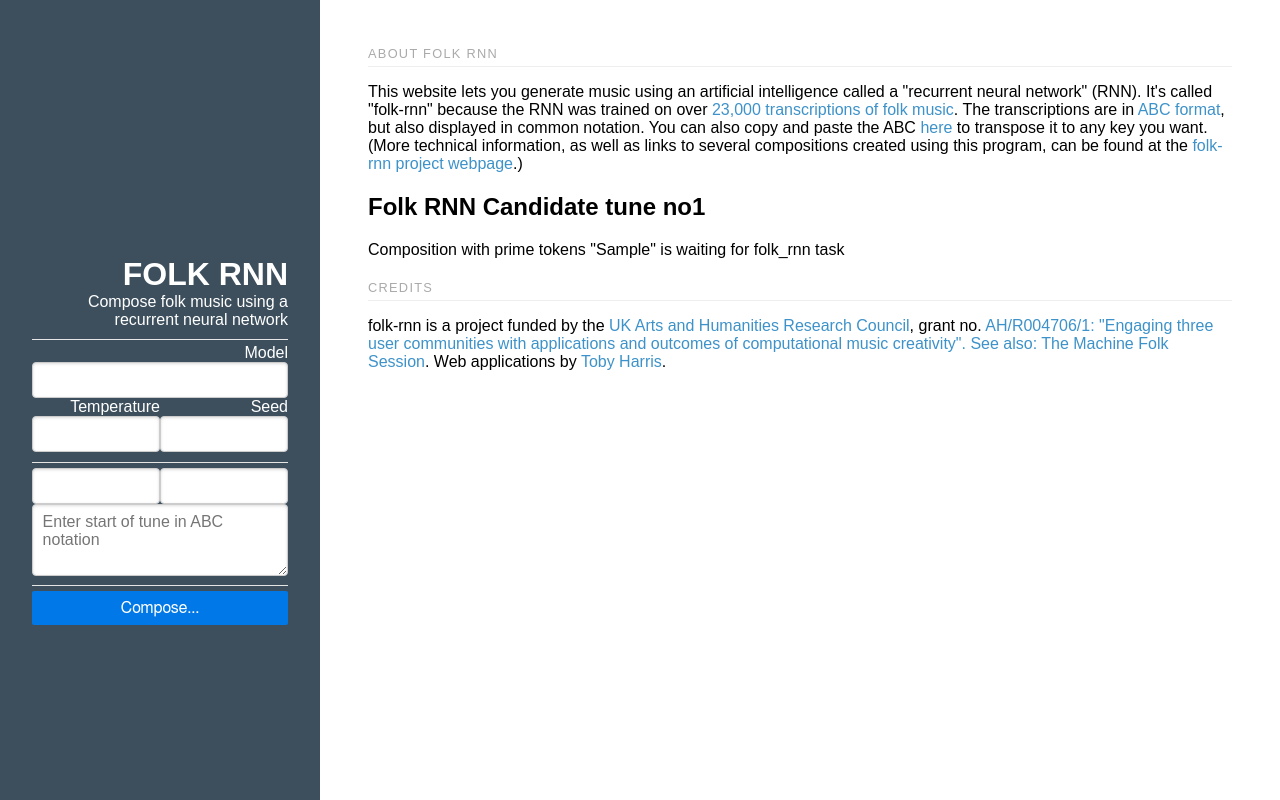
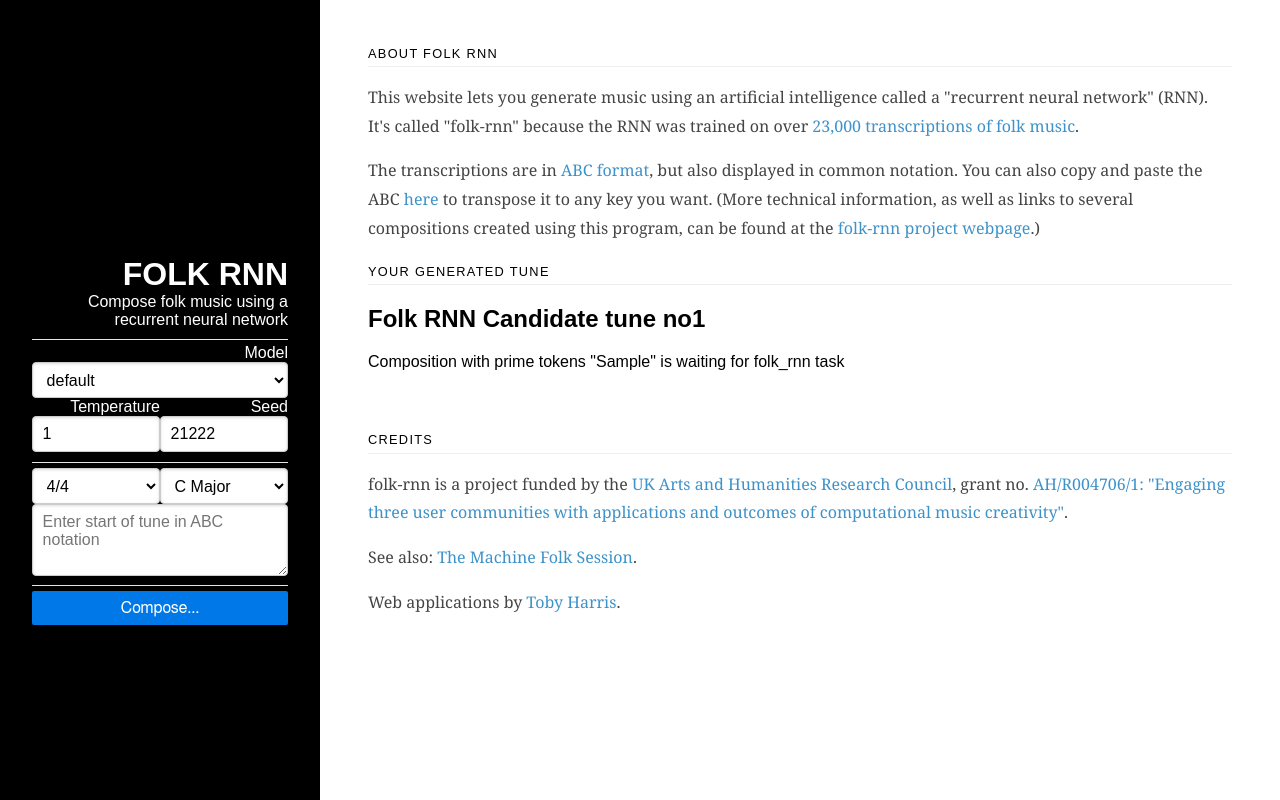
Before and after one commit to tobyspark/folk-rnn-webapp, a Django app: template folk_rnn_site/composer/templates/composer/tune-in-process.html in a window 1280 px wide. Run offline with Django 3.2, Linux system fonts and the light colour scheme; tables that the repository leaves empty hold one stand-in row (values such as "Sample post"); the template is opened without the code that fills it: values that come from a table or form of the project are taken from there, most other values are stand-ins (such as "Sample title", 1, 10 or a date in 2020); some libraries are stand-ins or nearby versions.

Commit message:
Style pass

```diff
--- a/folk_rnn_site/composer/static/blog.css
+++ b/folk_rnn_site/composer/static/blog.css
@@ -34,8 +34,16 @@ h3 {
 }
 
 .sidebar {
-    background: rgb(61, 79, 93);
+    background: black;
     color: #fff;
+}
+
+.sidebar select, input, textarea {
+    color: black;
+}
+
+.sidebar #compose_button {
+    color: white
 }
 
 .brand-title,
@@ -77,7 +85,7 @@ h3 {
 
 .content-subhead {
     text-transform: uppercase;
-    color: #aaa;
+    color: #000;
     border-bottom: 1px solid #eee;
     padding: 0.4em 0;
     font-size: 80%;
@@ -155,6 +163,19 @@ h3 {
     background: none;
 }
 
+#abc {
+    resize: none;
+    overflow:hidden;
+    border: 0px;
+    font-family: monospace;
+}
+
+#composition_metadata p {
+    font-size: 80%;
+    margin-top: 0.5em;
+    margin-bottom: 0;
+}
+
 @media (min-width: 48em) {
     .content {
         padding: 2em 3em 0;
--- a/folk_rnn_site/composer/templates/composer/_footer.html
+++ b/folk_rnn_site/composer/templates/composer/_footer.html
@@ -1,4 +1,8 @@
 <div id="footer">
     <h1 class="content-subhead">Credits</h1>
-    <p> folk-rnn is a project funded by the <a href="http://www.ahrc.ac.uk/" target="_blank">UK Arts and Humanities Research Council</a>, grant no. <a href="http://gtr.rcuk.ac.uk/projects?ref=AH%2FR004706%2F1" target="_blank">AH/R004706/1: "Engaging three user communities with applications and outcomes of computational music creativity"<a/>. See also: <a href="http://themachinefolksession.org">The Machine Folk Session</a>. Web applications by <a href="http://tobyz.net">Toby Harris</a>.</p>
+    <div class="post-description">
+        <p> folk-rnn is a project funded by the <a href="http://www.ahrc.ac.uk/" target="_blank">UK Arts and Humanities Research Council</a>, grant no. <a href="http://gtr.rcuk.ac.uk/projects?ref=AH%2FR004706%2F1" target="_blank">AH/R004706/1: "Engaging three user communities with applications and outcomes of computational music creativity"</a>.</p>
+        <p>See also: <a href="http://themachinefolksession.org">The Machine Folk Session</a>.</p>
+        <p>Web applications by <a href="http://tobyz.net">Toby Harris</a>.</p>
+    </div>
 </div>
--- a/folk_rnn_site/composer/templates/composer/_header.html
+++ b/folk_rnn_site/composer/templates/composer/_header.html
@@ -1,4 +1,7 @@
 <div id="header">
     <h1 class="content-subhead">About Folk RNN</h1>
-    <p>This website lets you generate music using an artificial intelligence called a "recurrent neural network" (RNN). It's called "folk-rnn" because the RNN was trained on over <a href="http://thesession.org" target="_blank">23,000 transcriptions of folk music</a>. The transcriptions are in <a href="http://abcnotation.com/wiki/abc:standard:v2.1" target="_blank">ABC format</a>, but also displayed in common notation. You can also copy and paste the ABC <a href="http://mandolintab.net/abcconverter.php" target="_blank">here</a> to transpose it to any key you want. (More technical information, as well as links to several compositions created using this program, can be found at the <a href="https://github.com/IraKorshunova/folk-rnn" target="_blank">folk-rnn project webpage</a>.)</p>
+    <div class="post-description">
+        <p>This website lets you generate music using an artificial intelligence called a "recurrent neural network" (RNN). It's called "folk-rnn" because the RNN was trained on over <a href="http://thesession.org" target="_blank">23,000 transcriptions of folk music</a>.</p>
+        <p>The transcriptions are in <a href="http://abcnotation.com/wiki/abc:standard:v2.1" target="_blank">ABC format</a>, but also displayed in common notation. You can also copy and paste the ABC <a href="http://mandolintab.net/abcconverter.php" target="_blank">here</a> to transpose it to any key you want. (More technical information, as well as links to several compositions created using this program, can be found at the <a href="https://github.com/IraKorshunova/folk-rnn" target="_blank">folk-rnn project webpage</a>.)</p>
+    </div>
 </div>
--- a/folk_rnn_site/composer/templates/composer/tune-in-process.html
+++ b/folk_rnn_site/composer/templates/composer/tune-in-process.html
@@ -5,7 +5,10 @@
 
 {% block content %}
 <div id="tune-in-process">
-    <h2>Folk RNN Candidate tune no{{ candidate_id }}</h2>
-    <p>Composition with prime tokens "{{ prime_tokens }}" {% if rnn_has_started %}in process...{% else %}is waiting for folk_rnn task{% endif %}</p>
+    <h1 class="content-subhead">Your generated tune</h1>
+    <section class="post">
+        <h2>Folk RNN Candidate tune no{{ candidate_id }}</h2>
+        <p>Composition with prime tokens "{{ prime_tokens }}" {% if rnn_has_started %}in process...{% else %}is waiting for folk_rnn task{% endif %}</p>
+    </section>
 </div>
 {% endblock %}
--- a/folk_rnn_site/composer/views.py
+++ b/folk_rnn_site/composer/views.py
@@ -58,14 +58,11 @@ def tune_page(request, tune_id=None):
 
     # Display generated tune
 
-    tune_lines = tune.abc.split('\n')
-
     return render(request, 'composer/tune.html', {
         'tune': tune,
         'archive_form': ArchiveForm({'folkrnn_id': tune_id_int, 'title': tune.title}),
         'rnn_duration': (tune.rnn_finished - tune.rnn_started).total_seconds(),
-        'tune_cols': max(len(line) for line in tune_lines), # TODO: look into autosize via CSS, when CSS is a thing round here.
-        'tune_rows': len(tune_lines),
+        'tune_rows': tune.abc.count('\n'),
         'compose_form': ComposeForm(),
         })
 
```
Also changed, not shown: folk_rnn_site/composer/templates/composer/tune.html (+6 -8 lines).
